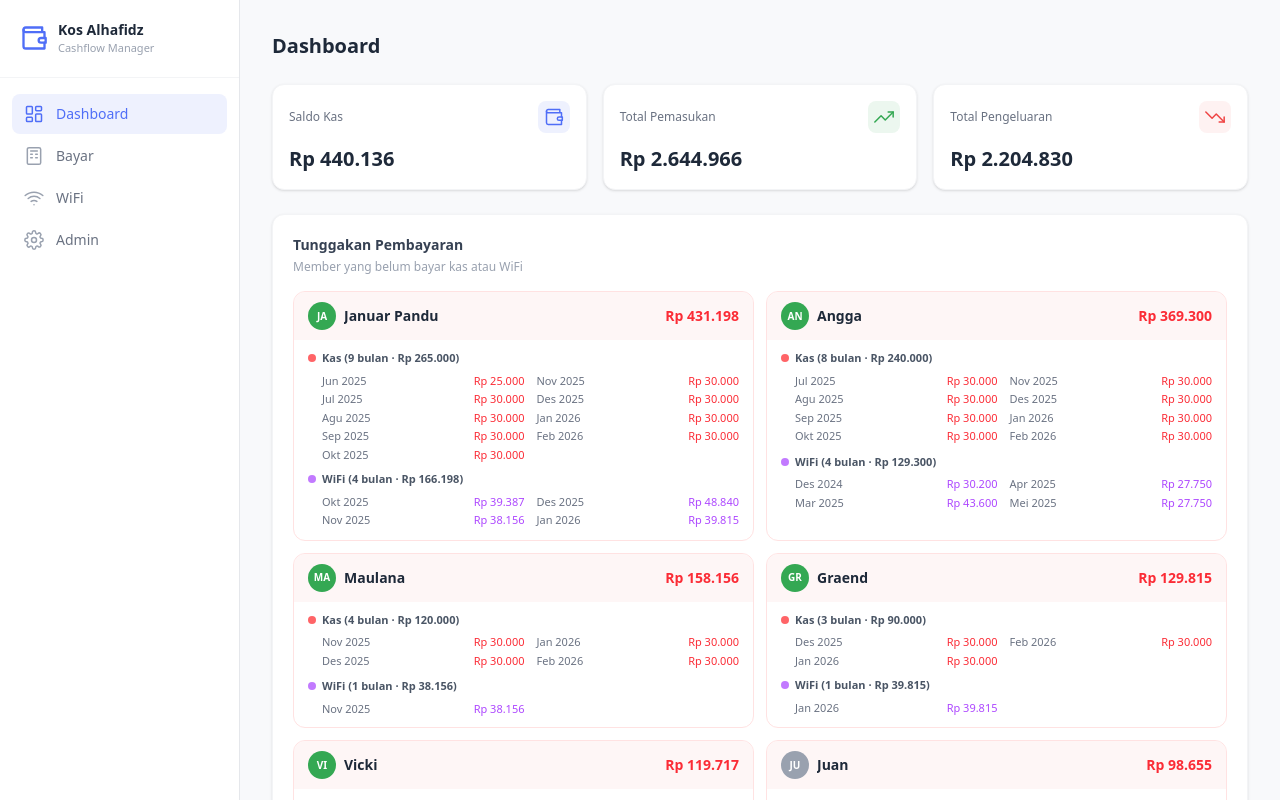
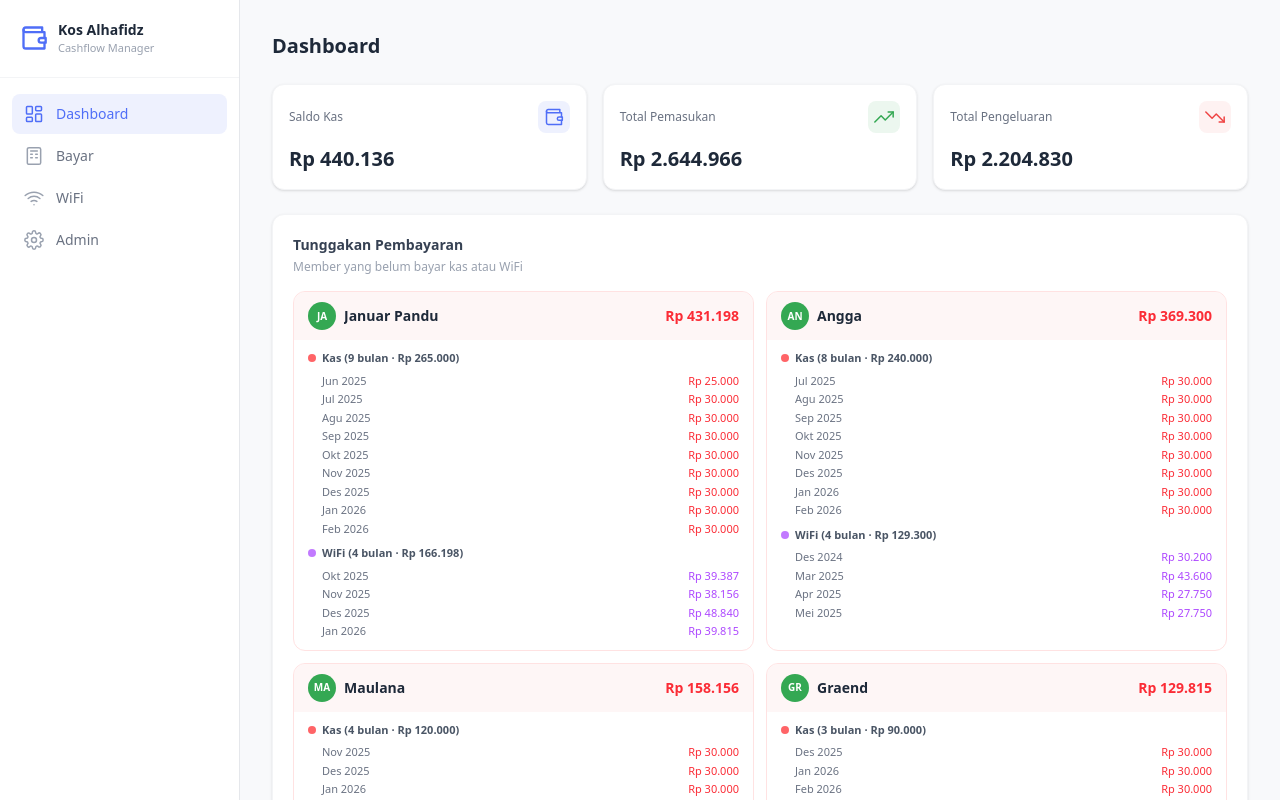
Before and after one commit to ryanekop/cashflow-kos-alhafidz, a Next.js app: page / in a window 1280 px wide. Shown: the top 800 px of the page. Built offline with nearby package versions, Linux system fonts and the light colour scheme.

Commit message:
fix: tunggakan layout single column di desktop (bukan 2 kolom)

```diff
--- a/app/page.js
+++ b/app/page.js
@@ -314,7 +314,7 @@ export default function DashboardPage() {
                           <span className="w-2 h-2 rounded-full bg-red-400 shrink-0" />
                           <span className="text-[11px] font-semibold text-gray-600">Kas ({a.unpaidKas.length} bulan · {formatIDR(a.totalKas)})</span>
                         </div>
-                        <div className="sm:columns-2 gap-x-3 space-y-0.5 pl-3.5">
+                        <div className="space-y-0.5 pl-3.5">
                           {a.unpaidKas.map(e => (
                             <div key={e.month} className="flex justify-between text-[11px] break-inside-avoid">
                               <span className="text-gray-500">{formatMon(e.month)}</span>
@@ -330,7 +330,7 @@ export default function DashboardPage() {
                           <span className="w-2 h-2 rounded-full bg-purple-400 shrink-0" />
                           <span className="text-[11px] font-semibold text-gray-600">WiFi ({a.unpaidWifi.length} bulan · {formatIDR(a.totalWifi)})</span>
                         </div>
-                        <div className="sm:columns-2 gap-x-3 space-y-0.5 pl-3.5">
+                        <div className="space-y-0.5 pl-3.5">
                           {a.unpaidWifi.map(e => (
                             <div key={e.month} className="flex justify-between text-[11px] break-inside-avoid">
                               <span className="text-gray-500">{formatMon(e.month)}</span>
```
